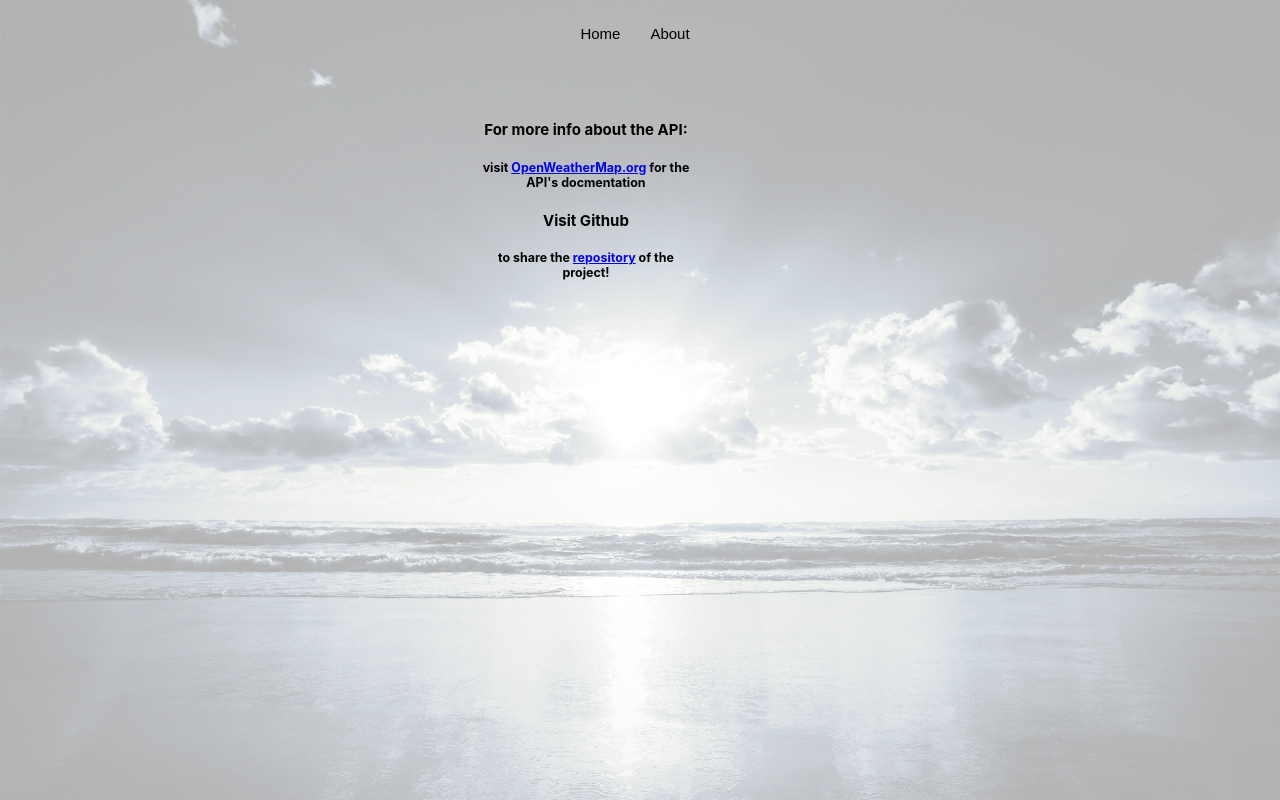
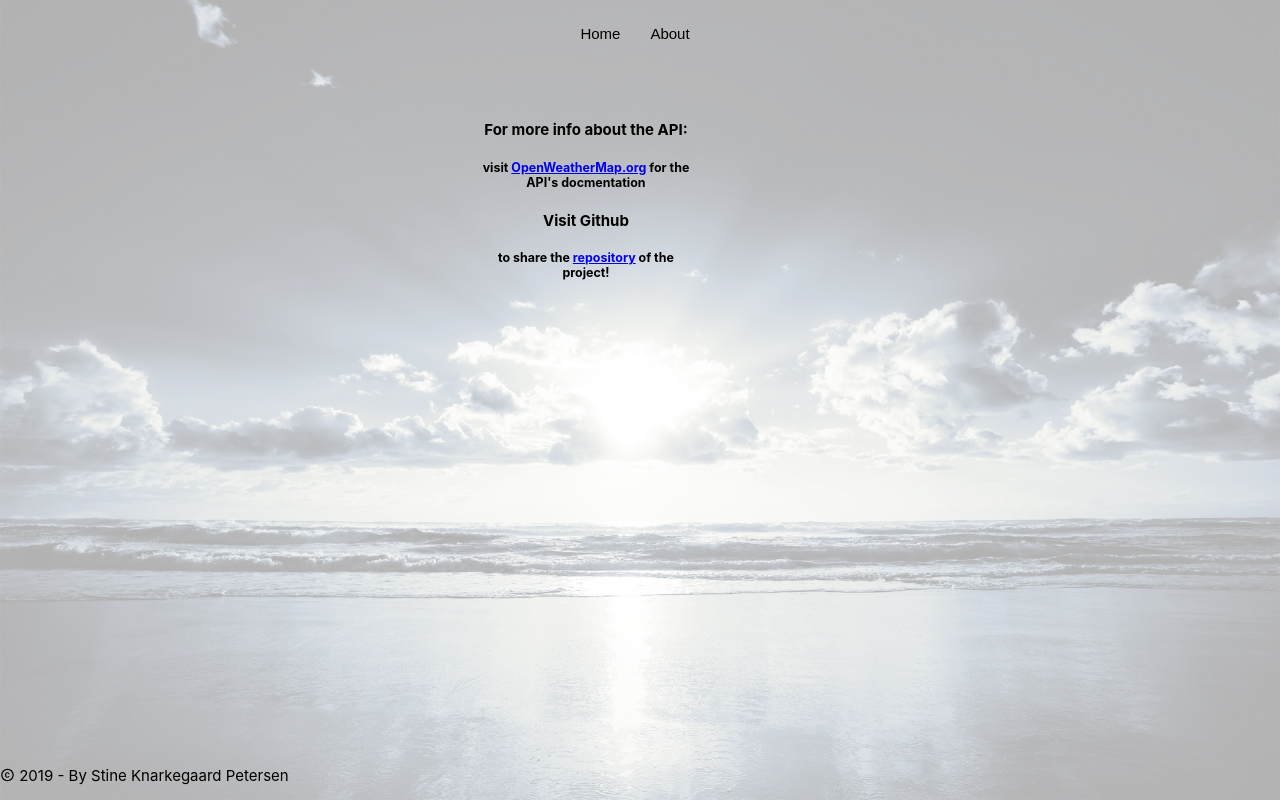
Before and after one commit to SpiRR/WeatherApp_v2, a React (Create React App) app in the folder weatherapp/: page /about in a window 1280 px wide. Built offline with nearby package versions, Linux system fonts and the light colour scheme.

Commit message:
copyright added

```diff
--- a/weatherapp/src/App.js
+++ b/weatherapp/src/App.js
@@ -7,6 +7,7 @@ import {
 } from "react-router-dom";
 import Form from './pages/FormPage';
 import About from './pages/AboutPage';
+import Copyright from './pages/Copyright'
 import WeatherOutput from './pages/WeatherOutput';
 import './pages/style.css';
 
@@ -104,6 +105,8 @@ export default class App extends Component {
         </Route>
         </Switch>
         </Router>
+
+        <Copyright />
       </div>
     );
   }
--- /dev/null
+++ b/weatherapp/src/pages/Copyright.js
@@ -0,0 +1,14 @@
+import React from 'react';
+import { MdCopyright } from 'react-icons/md';
+
+class Copyright extends React.Component {
+    render(){
+        return(
+            <div className="copyright">
+                <p> <MdCopyright className="copyrightimg"/> 2019 - By Stine Knarkegaard Petersen</p>
+            </div>
+        );
+    }
+}
+
+export default Copyright;
--- a/weatherapp/src/pages/style.css
+++ b/weatherapp/src/pages/style.css
@@ -120,3 +120,15 @@ body {
 /* .aboutcontainer .git h4{
     margin-top: 10px;
 } */
+
+
+.copyright {
+    position: absolute;
+    bottom: 0px;
+    width: 100%;
+  }
+
+  .copyrightimg {
+    height: 30px;
+    margin-bottom: -9px;
+  }
```
